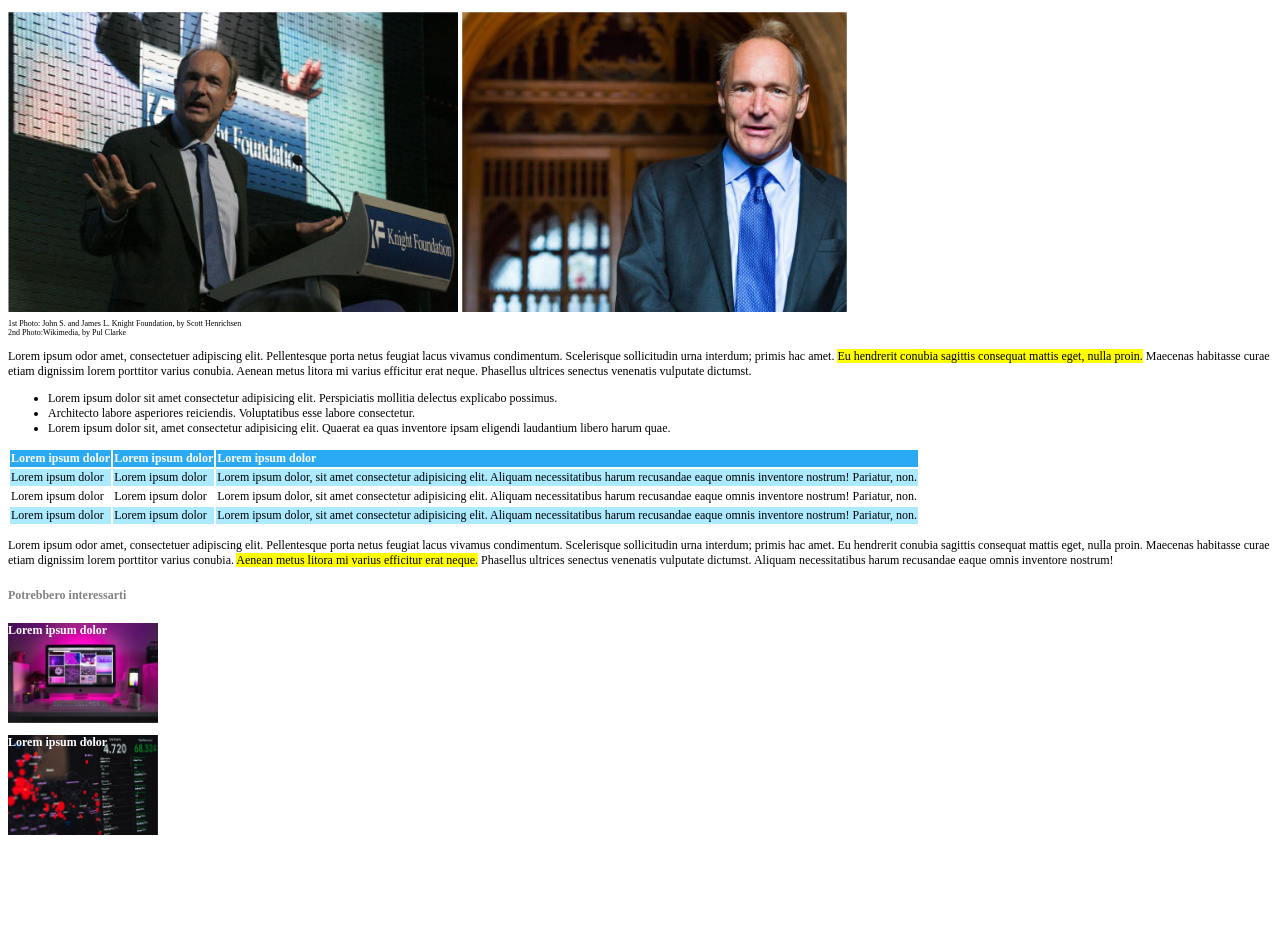
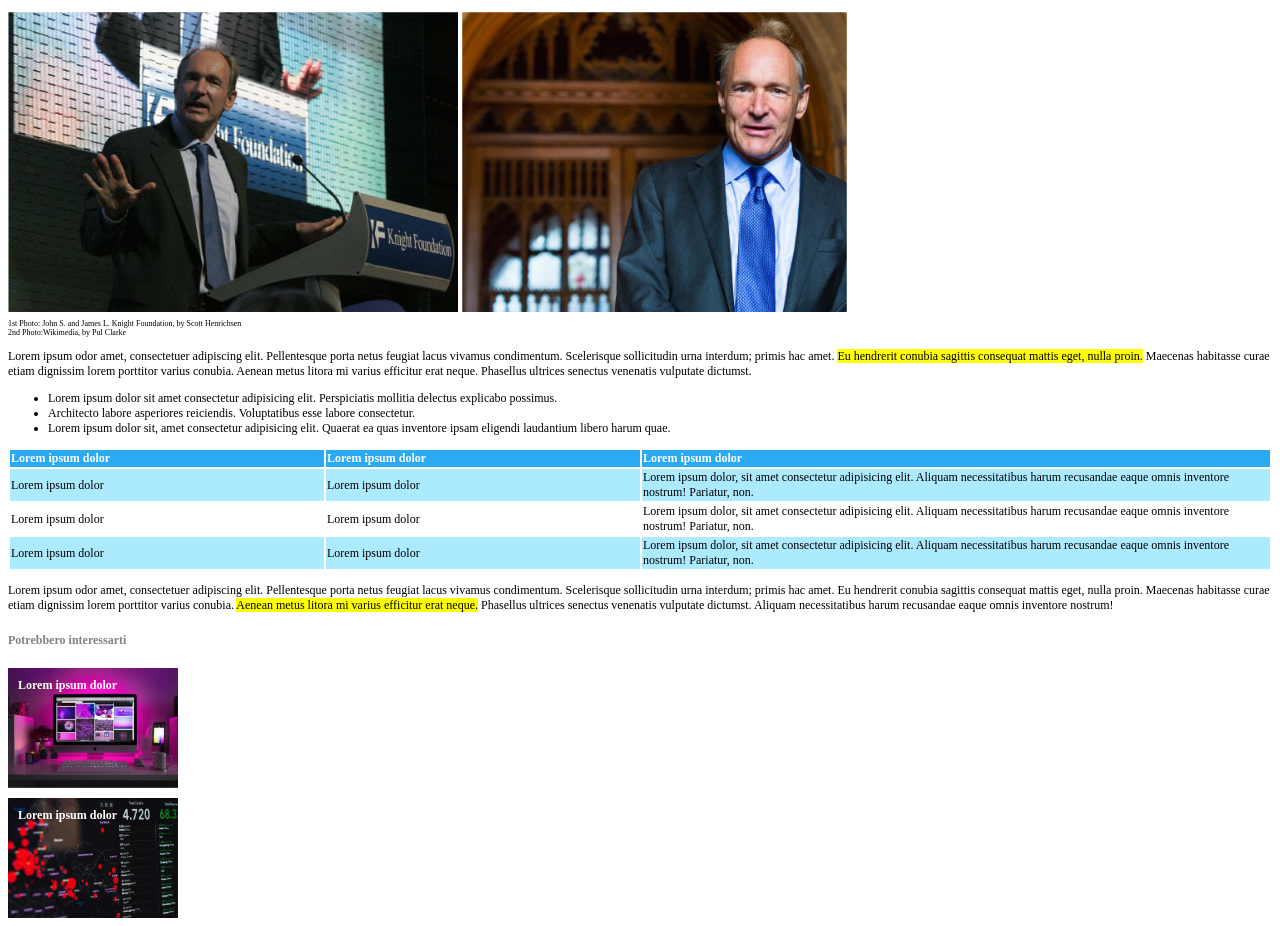
Before and after one commit to federicascognamiglio/html-css-booleaner, a plain HTML site: page index.html in a window 1280 px wide. Shown: the part 151-1077 px from the top of the page. Before the commit the page ends 998 px from the top, so only its background shows below. Drawn offline with Linux system fonts and the light colour scheme.

Commit message:
feat: correzioni

```diff
--- a/index.html
+++ b/index.html
@@ -52,8 +52,8 @@
         <table>
             <thead class="tab-head">
                 <tr>
-                    <th>Lorem ipsum dolor</th>
-                    <th>Lorem ipsum dolor</th>
+                    <th class="width-25">Lorem ipsum dolor</th>
+                    <th class="width-25">Lorem ipsum dolor</th>
                     <th>Lorem ipsum dolor</th>
                 </tr>
             </thead>
@@ -91,11 +91,13 @@
     <!-- /Main -->
 
     <!-- Footer -->
-    <section>
-        <h5 class="testo-grigio">Potrebbero interessarti</h5>
-        <p class="img-footer-1">Lorem ipsum dolor</p>
-        <p class="img-footer-2">Lorem ipsum dolor</p>
-    </section>
+    <footer class="footer">
+        <section>
+            <h5 class="testo-grigio">Potrebbero interessarti</h5>
+            <div class="img-footer-1">Lorem ipsum dolor</div>
+            <div class="img-footer-2">Lorem ipsum dolor</div>
+        </section>
+    </footer>
     <!-- /Footer -->
 
 </body>
--- a/styles.css
+++ b/styles.css
@@ -17,7 +17,9 @@ h1 {margin-bottom: 5px;}
 .testo-grigio {color: #828282;
     font-size: 12px;
 }
+
 #the-booleaner {color: #55c1ff;}
+
 #data {color: #999999;
     font-size: 8px;}
 /* Sezione titolo e info articolo */
@@ -26,37 +28,43 @@ h1 {margin-bottom: 5px;}
 .tim-images {height: 300px;
     margin-top: 15px;
 }
+
 .didascalie {font-size: 8px;
 margin-top: 3px;}
 /* /Sezione immagini e didascalie */
 
 /* Sezione contenuto dell'articolo */
 .main-text {font-size: 12px;}
+
 .highlight {background-color: #ffff00;}
+
 /* Tabella */
 .tab-head {background-color: #2aaaf3;
     color: white;
     text-align: left;
 }
+.width-25 {width: 25%;}
 .colored-row {background-color: #aceaff;}
 /* /Tabella */
 
 /* Footer */
-.img-footer-1 {color: white;
+.footer {color: white;
     font-size: 12px;
     font-weight: 600;
+}
+.img-footer-1 {
     background-image: url(./img/monitor.jpg);
     background-size: cover;
     width: 150px;
     height: 100px;
+    padding: 10px;
+    margin-bottom: 10px;
 }
-
-.img-footer-2 {color: white;
-    font-size: 12px;
-    font-weight: 600;
+.img-footer-2 {
     background-image: url(./img/graph.jpg);
     background-size: cover;
     width: 150px;
     height: 100px;
+    padding: 10px;
 }
 /* /Footer */
```
